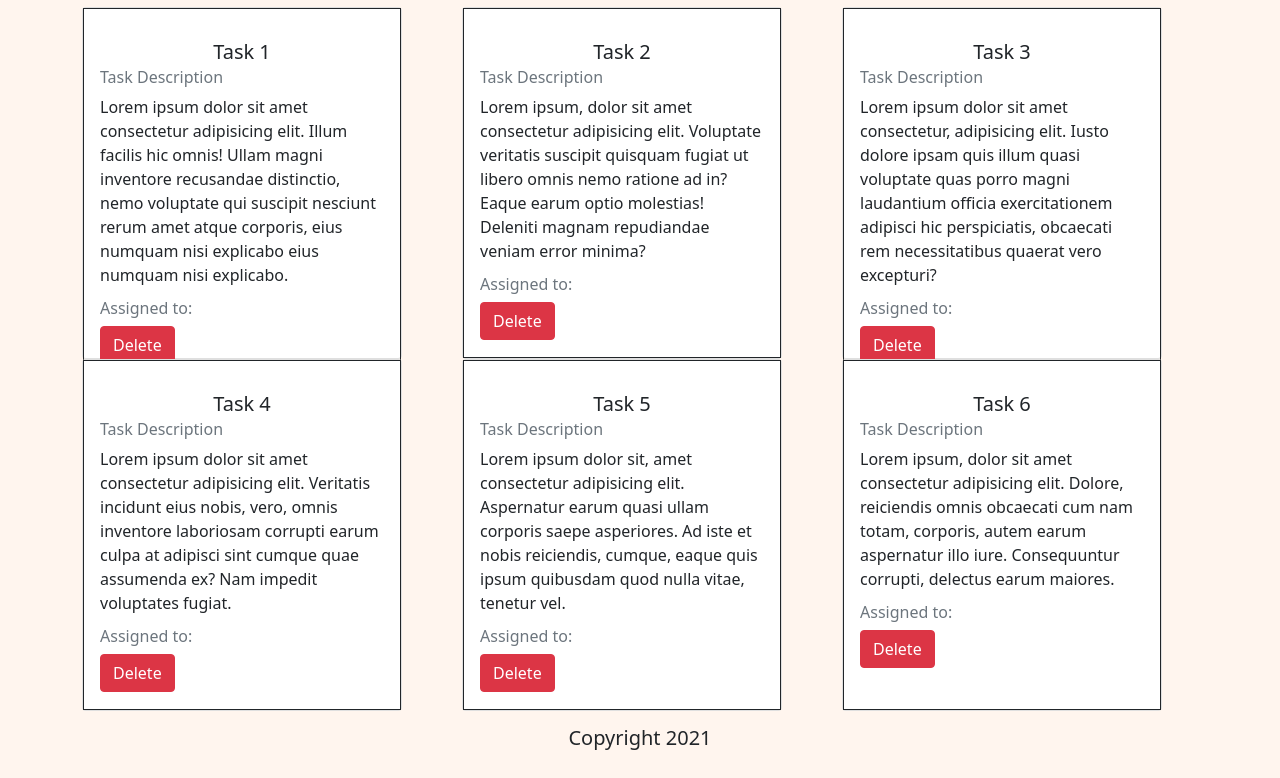
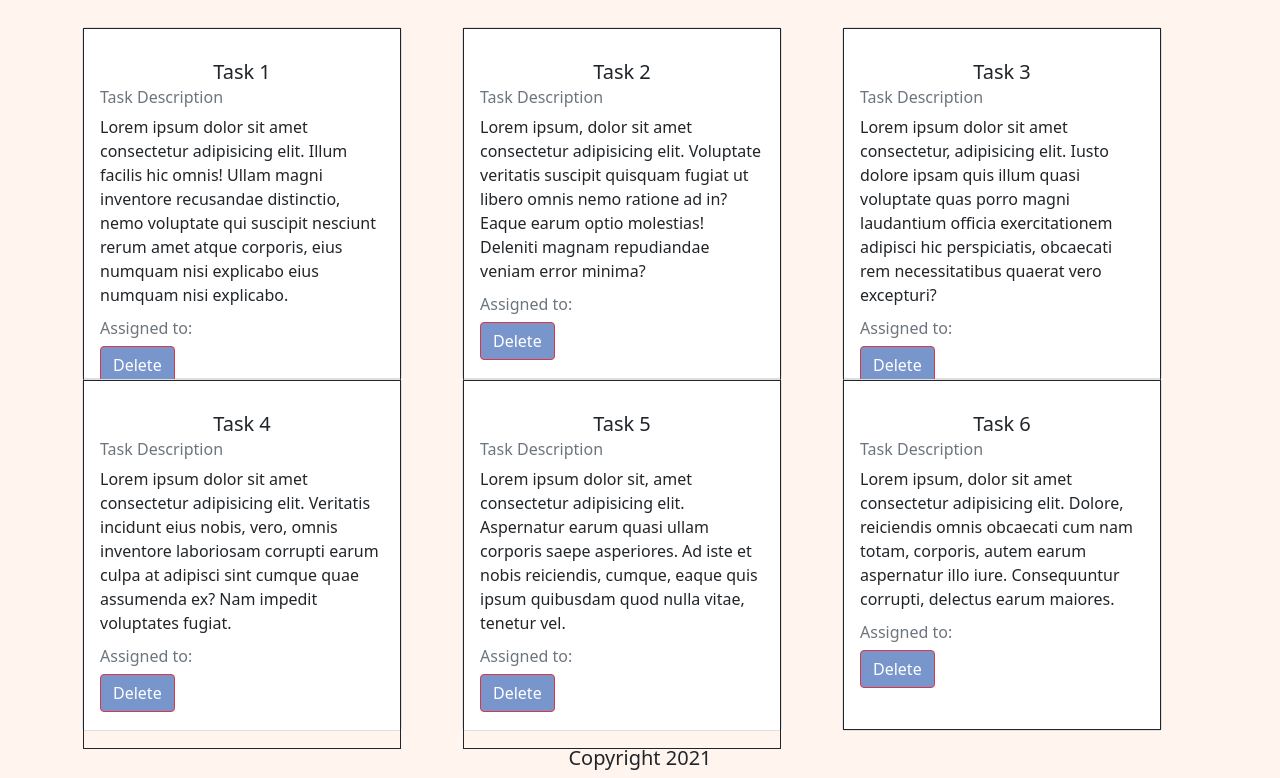
Before and after one commit to JWD005/finalproject_J-Naveen, a plain HTML site: page index.html in a window 1280 px wide. Shown: the part 112-890 px from the top of the page. Drawn offline with nearby package versions, Linux system fonts and the light colour scheme.

Commit message:
adding styles to task btn

```diff
--- a/css/styles.css
+++ b/css/styles.css
@@ -21,3 +21,8 @@ h1, h5 {
     height: 22rem;
     width: 18rem;
 }
+
+.btn {
+    margin-bottom: 20px;
+    background-color: rgb(121, 150, 204);
+}
```
Also changed, not shown: index.html (+1 -0 lines).
